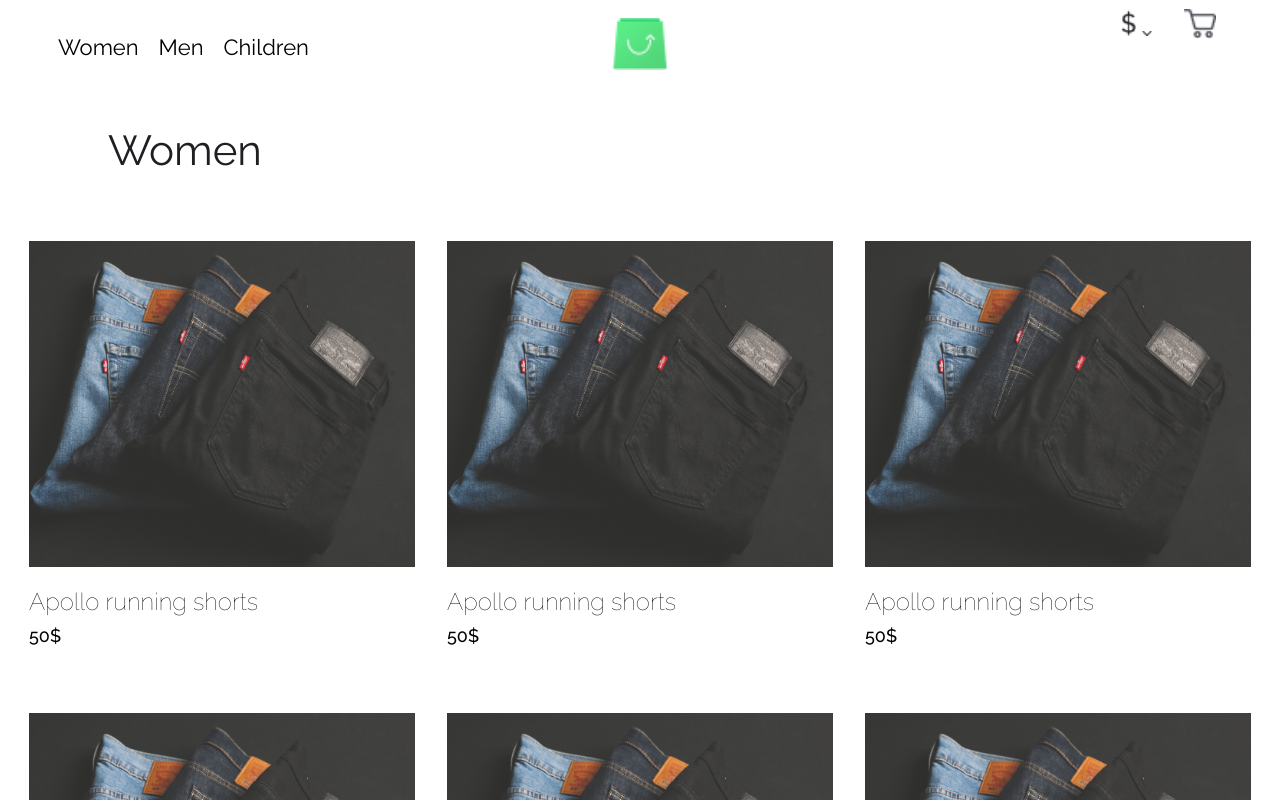
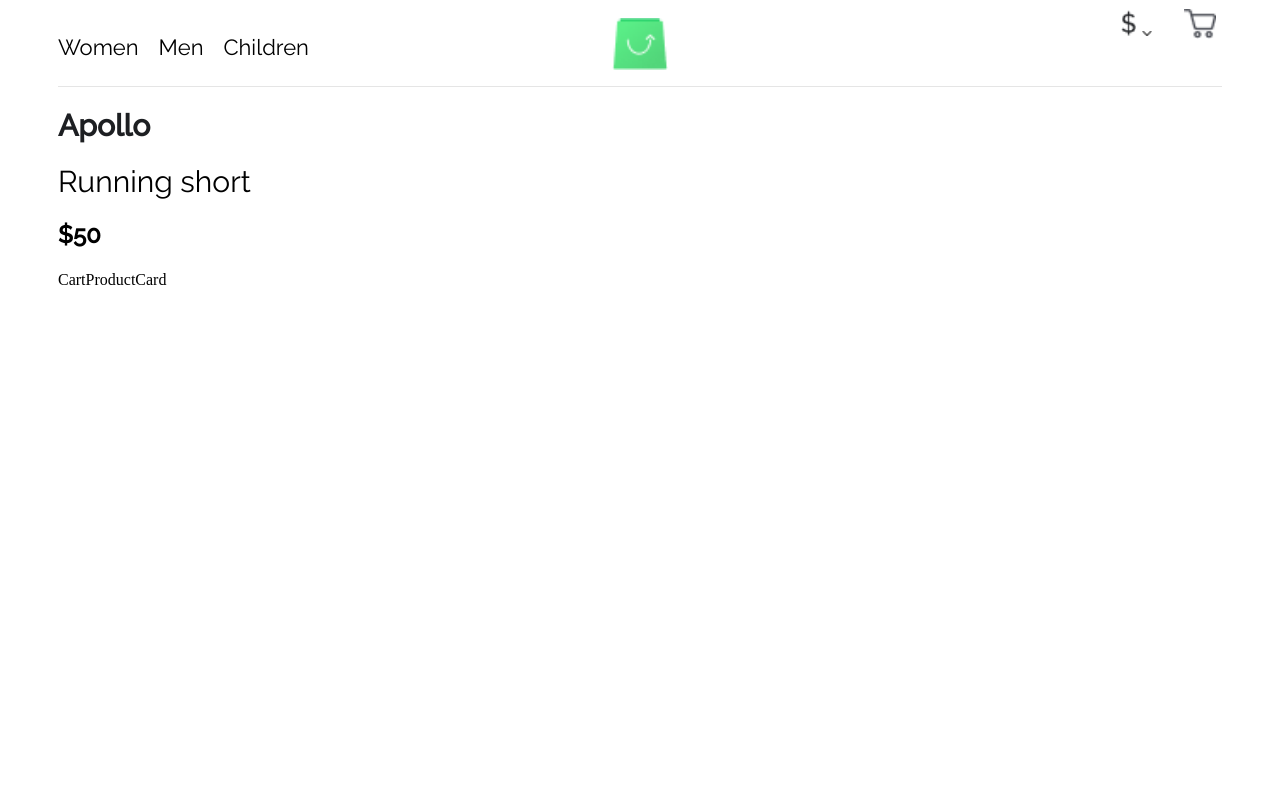
Before and after one commit to peterrobert/Ecommerce_Store, a React (Create React App) app: page / in a window 1280 px wide. Shown: the top 800 px of the page. Built offline with nearby package versions, Linux system fonts and the light colour scheme.

Commit message:
Create the cart

```diff
--- a/src/App.js
+++ b/src/App.js
@@ -1,12 +1,14 @@
 import AppNavigation from './components/AppNavigation';
-import CategoryPage from './pages/CategoryPage';
+import CartProductCard from './components/CartProductCard';
+// import CategoryPage from './pages/CategoryPage';
 import './styles/App.css';
 
 function App() {
   return (
     <>
     <AppNavigation />
-    <CategoryPage />
+    <CartProductCard />
+    {/* <CategoryPage /> */}
     </>
 
   );
--- a/src/components/AppNavigation.js
+++ b/src/components/AppNavigation.js
@@ -38,6 +38,7 @@ export default class AppNavigation extends Component {
   }
 }
 
+// <==== NAVIGATION REUSABLE COMPONENT STYLES ====>
 const styles = {
     navigationContainer: {
        width: "100%",
--- /dev/null
+++ b/src/components/CartProductCard.js
@@ -0,0 +1,55 @@
+import React, { Component } from "react";
+
+export default class CartProductCard extends Component {
+  render() {
+    return (
+      <div
+        className="cart-product-container"
+        style={styles.cartProductContainer}
+      >
+        <div className="border-line" style={styles.borderLine} />
+        <div className="card-container" style={styles.cardContainer}>
+          <div className="card-info" style={styles.cardInfo}>
+            <h2>Apollo</h2>
+            <h1>Running short</h1>
+            <h3>$50</h3>
+
+            <div className="size-buttons"></div>
+
+            <div className="color-buttons"></div>
+          </div>
+          <div
+            className="card-image-slider"
+            style={styles.cardImageSlider}
+          ></div>
+        </div>
+        CartProductCard
+      </div>
+    );
+  }
+}
+
+// <==== CART PRODUCT CARD REUSABLE COMPONENT STYLES ====>
+const styles = {
+  cartProductContainer: {
+    paddingRight: "50px",
+    paddingLeft: "50px",
+    marginRight: "auto",
+    marginLeft: "auto",
+  },
+  borderLine: {
+    background: "#E5E5E5",
+    width: "100%",
+    height: "1px",
+  },
+  cardContainer: {
+    display: "flex",
+    flexWrap: "wrap",
+  },
+  cardInfo: {
+    flex: 1,
+  },
+  cardImageSlider: {
+    flex: 3,
+  },
+};
--- a/src/styles/App.css
+++ b/src/styles/App.css
@@ -42,35 +42,60 @@ h2 {
   text-transform: capitalize;
 }
 
-.app-logo img{
+.app-logo img {
   height: 52px;
   padding: 10px;
 }
 
-.currency-drop-down{
+.currency-drop-down {
   margin-right: 20px;
   margin-top: 2px;
 }
 
-.dollar-image{
+.dollar-image {
   height: 26px;
 }
 
-.currency-drop-down button{
+.currency-drop-down button {
   background: unset;
   border: unset;
 }
 
-.drop-down-image{
+.drop-down-image {
   height: 5px;
 }
 
-.cart-button-container button{
+.cart-button-container button {
   background: unset;
   border: unset;
 }
 
-.cart-button-container img{
+.cart-button-container img {
   height: 30px;
   cursor: pointer;
 }
+
+/* ==== APP PRODUCT CART ==== */
+.cart-product-container .card-info h2 {
+  font-family: 'Raleway';
+  font-style: normal;
+  font-weight: 600;
+  font-size: 30px;
+  line-height: 27px;
+  color: #1D1F22;
+}
+
+.cart-product-container .card-info h1 {
+  font-family: 'Raleway';
+  font-style: normal;
+  font-weight: 400;
+  font-size: 30px;
+}
+
+.cart-product-container .card-info h3 {
+  font-family: 'Raleway';
+  font-style: normal;
+  font-weight: 700;
+  font-size: 24px;
+  line-height: 24px;
+}
```
Also changed, not shown: src/pages/CategoryPage.js (+8 -6 lines). Lines whose indentation alone changed are shown as unchanged.
